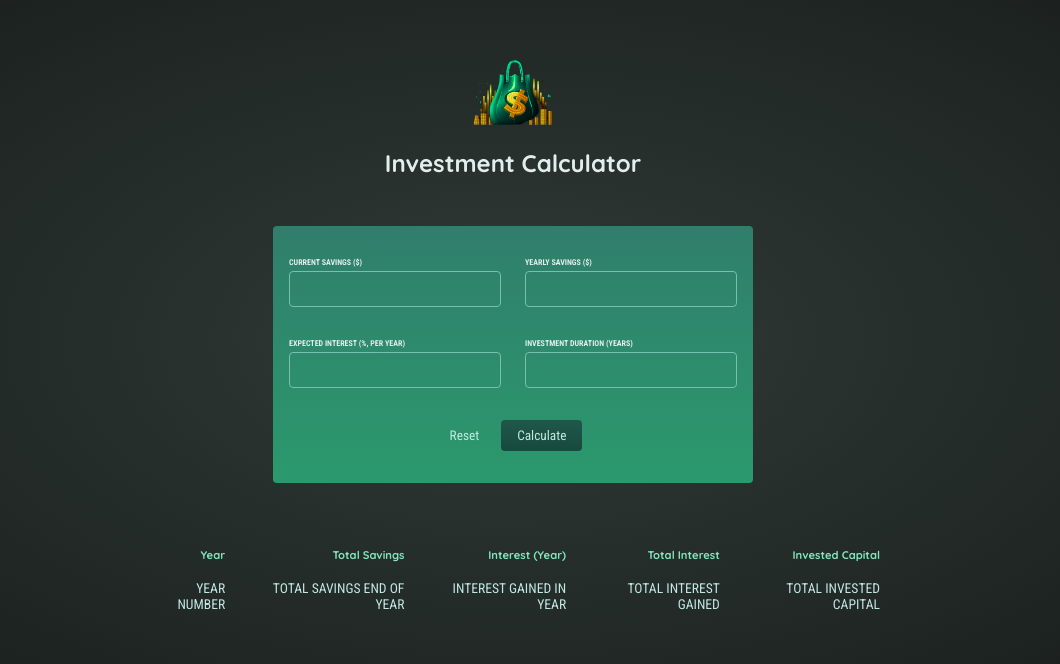
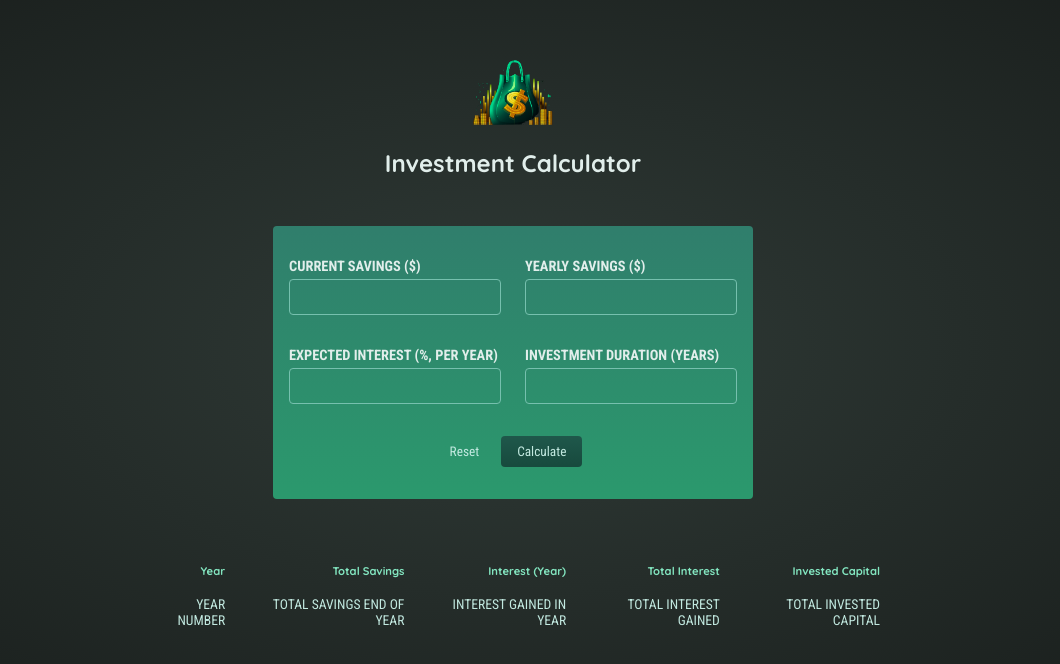
Before and after one commit to sasparaprince/Investment-Calculator, a React (Create React App) app: page / in a window 1280 px wide. Shown: the top 664 px of the page, without its empty margins (127-1187 px from the left). Built offline with nearby package versions, Linux system fonts and the light colour scheme.

Commit message:
manage state

```diff
--- a/src/index.css
+++ b/src/index.css
@@ -49,7 +49,7 @@ body {
   display: block;
   margin-bottom: 0.25rem;
   font-family: 'Roboto Condensed', sans-serif;
-  font-size: 0.5rem;
+  font-size: 0.9rem;
   font-weight: bold;
   text-transform: uppercase;
 }
```
